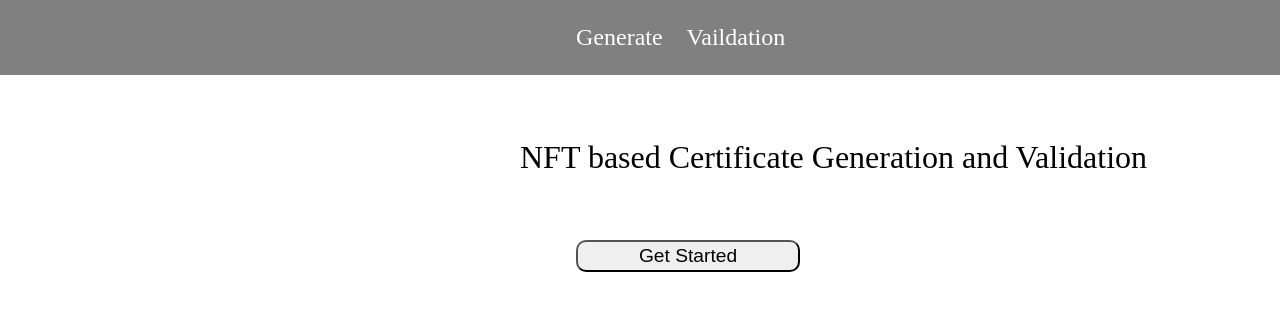
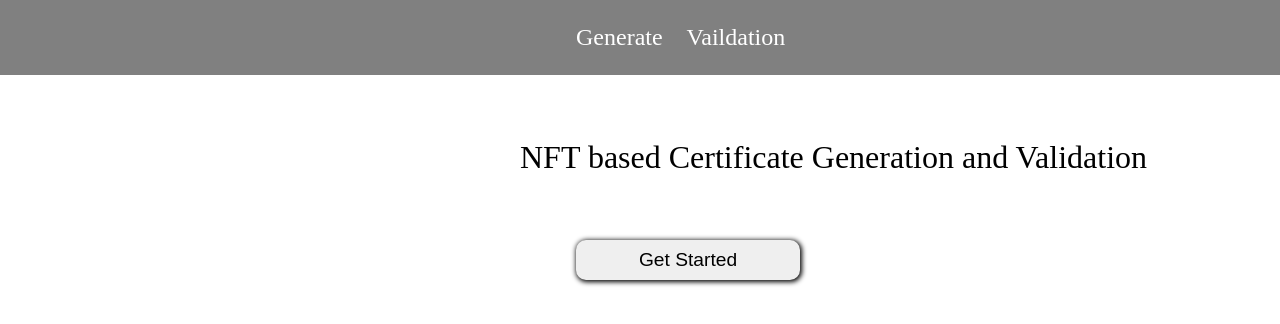
Before and after one commit to Rishikesh-Guptha/Certificate-generation, a React (Create React App) app in the folder cgen/: page /Landing in a window 1280 px wide. Shown: the top 324 px of the page. Built offline with nearby package versions, Linux system fonts and the light colour scheme.

Commit message:
Made changes to the css

```diff
--- a/cgen/src/pages/details/Details.css
+++ b/cgen/src/pages/details/Details.css
@@ -28,5 +28,10 @@ input {
         width: 8rem;
         border-radius: 10px;
         font-size: large;
-            border: 1px black solid;
+        border: none;
+            box-shadow: 1px 1px 5px 1px;
+        }
+
+        button:hover {
+            scale: 1.02;
 }
--- a/cgen/src/pages/landingpage/Landinpage.css
+++ b/cgen/src/pages/landingpage/Landinpage.css
@@ -8,7 +8,13 @@
         margin-left: 45%;
         margin-top: 2rem;
         border-radius: 10px;
-        height: 2rem;
+        height: 2.5rem;
         width: 14rem;
         font-size: larger;
+        border: none;
+            box-shadow: 1px 1px 5px 1px;
+        }
+
+        button:hover {
+            scale: 1.02;
 }
--- a/cgen/src/pages/validate/Validate.css
+++ b/cgen/src/pages/validate/Validate.css
@@ -12,7 +12,8 @@
     height: 2rem;
     font-size: larger;
     border-radius: 10px;
-    border: 1px black solid;
+    border: none;
+        box-shadow: 1px 1px 5px 1px;
 }
 
 .hash-denoting {
@@ -24,3 +25,6 @@
 .result {
     margin-left: 7rem;
 }
+button:hover {
+    scale: 1.02;
+}
```
